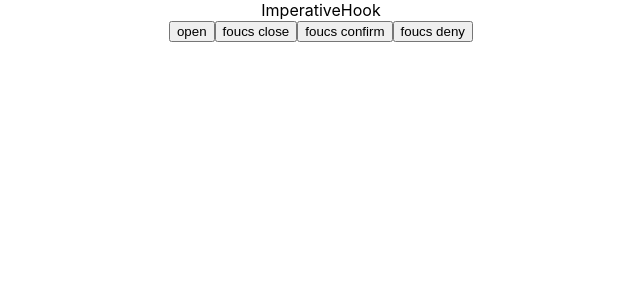
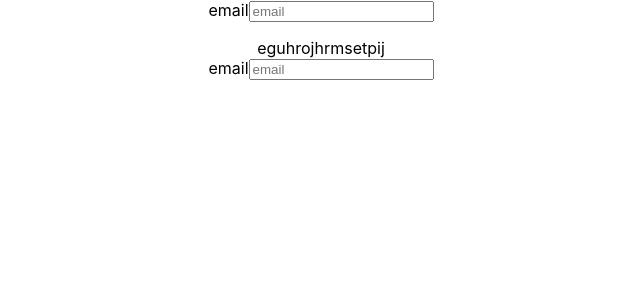
Before and after one commit to ritikj27/react-hooks, a React (Create React App) app: page / in a window 1280 px wide. Shown: the top 300 px of the page, without its empty margins (319-959 px from the left). Built offline with nearby package versions, Linux system fonts and the light colour scheme.

Commit message:
learn about useId hook

```diff
--- a/src/App.js
+++ b/src/App.js
@@ -9,6 +9,7 @@ import TransitionHook from './components/useTransition/TransitionHook';
 import DeferredValueHook from './components/useDeferedValue/DeferredValueHook';
 import LayoutEffectHook from './components/useLayout/LayoutEffectHook';
 import ImperativeHook from './components/useImperative/ImperativeHook';
+import IDHook from './components/useId/IDHook';
 
 function App() {
   return (
@@ -21,7 +22,8 @@ function App() {
      {/* <TransitionHook/> */}
      {/* <DeferredValueHook/>  */}
      {/* <LayoutEffectHook/> */}
-     <ImperativeHook />
+     {/* <ImperativeHook /> */}
+     <IDHook/>
     </div>
   );
 }
--- /dev/null
+++ b/src/components/useId/Form.js
@@ -0,0 +1,11 @@
+import React, { useId } from "react";
+
+export default function () {
+    const id = useId()
+  return (
+    <div>
+      <label htmlFor={id}>email</label>
+      <input id={id} placeholder="email"/>
+    </div>
+  );
+}
--- /dev/null
+++ b/src/components/useId/IDHook.js
@@ -0,0 +1,18 @@
+import React from "react";
+import Form from "./Form";
+// useid give exact same id and is use when we have 2 input field like email on same page
+
+function IDHook() {
+
+  return (
+    <div>
+      <Form />
+      <p>
+        eguhrojhrmsetpij
+        <Form />
+      </p>
+    </div>
+  );
+}
+
+export default IDHook;
```
Also changed, not shown: src/components/useDebugValue/DebugHook.js (added, +9 -0 lines).
